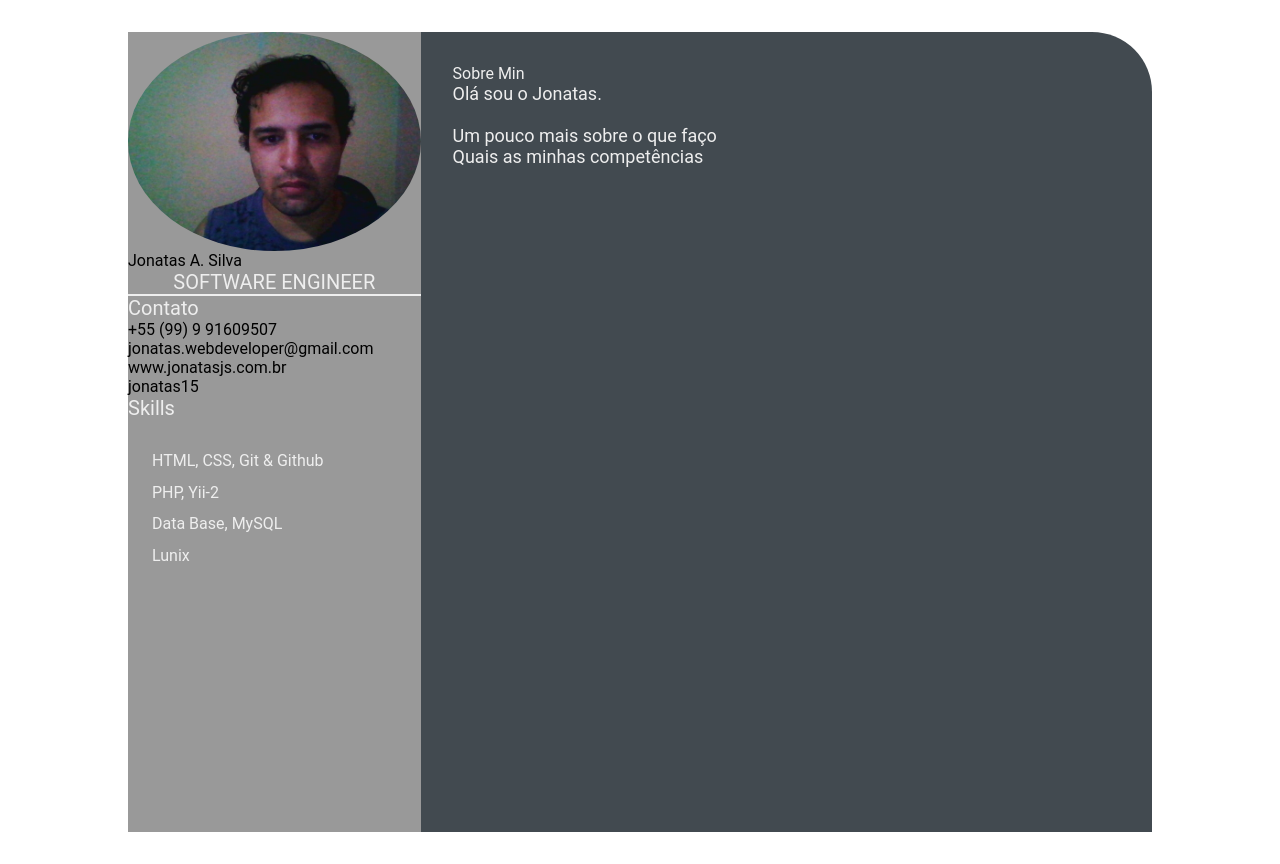
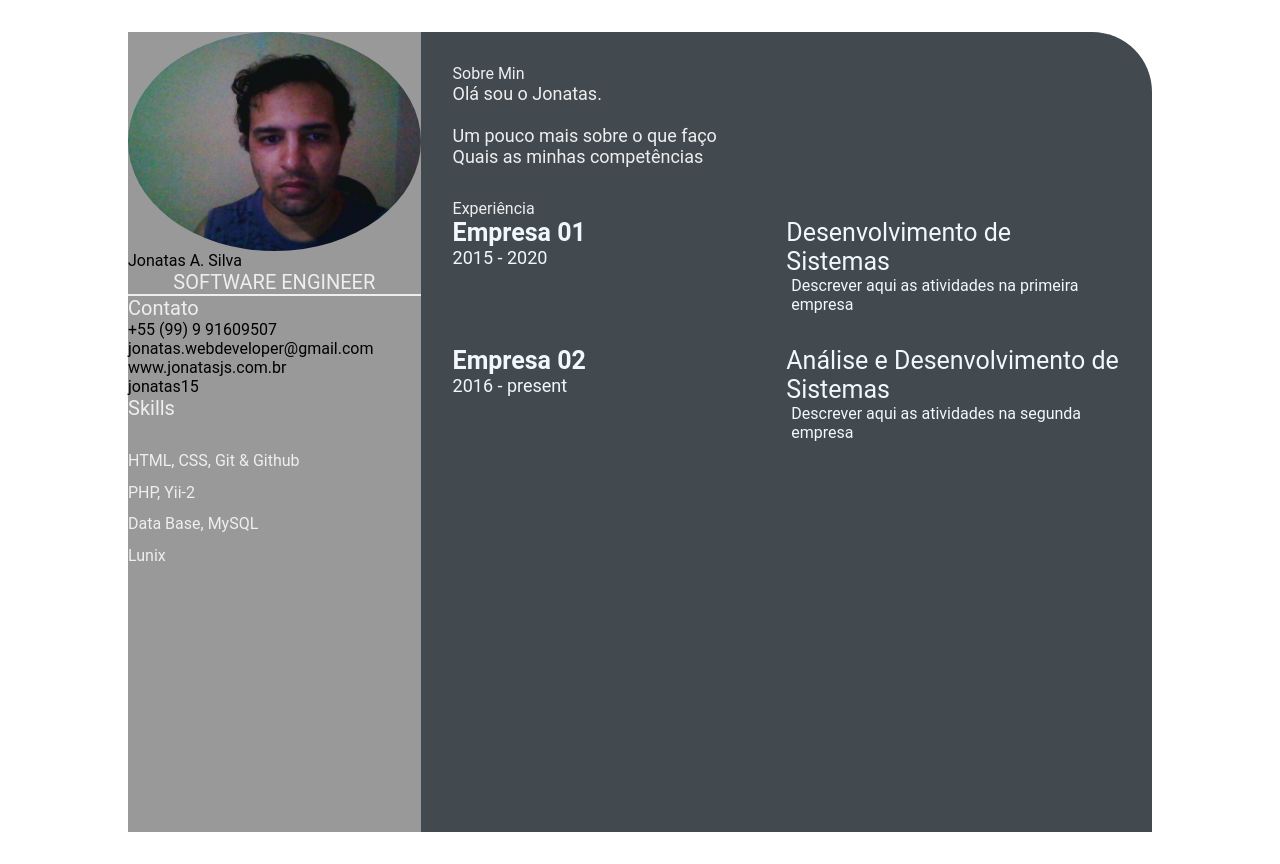
Before and after one commit to jonatas15/jornadadev, a plain HTML site: page index.html in a window 1280 px wide. Drawn offline with Linux system fonts and the light colour scheme.

Commit message:
Class-lesson-day-3 (#3)

```diff
--- a/index.html
+++ b/index.html
@@ -45,6 +45,29 @@
                         <br>Quais as minhas competências
                     </p>
                 </section>
+                <section class="experience gap">
+                    <div class="right-title">Experiência</div>
+                    <div class="experience-contents">
+                        <div class="exp-left">
+                            <p class="exp-company-name">Empresa 01</p>
+                            <p class="exp-time-period">2015 - 2020</p>
+                        </div>
+                        <div class="exp-right">
+                            <p class="exp-position">Desenvolvimento de Sistemas</p>
+                            <p class="exp-desc">Descrever aqui as atividades na primeira empresa</p>
+                        </div>
+                    </div>
+                    <div class="experience-contents">
+                        <div class="exp-left">
+                            <p class="exp-company-name">Empresa 02</p>
+                            <p class="exp-time-period">2016 - present</p>
+                        </div>
+                        <div class="exp-right">
+                            <p class="exp-position">Análise e Desenvolvimento de Sistemas</p>
+                            <p class="exp-desc">Descrever aqui as atividades na segunda empresa</p>
+                        </div>
+                    </div>
+                </section>
             </div>
         </section>
     </main>
--- a/style.css
+++ b/style.css
@@ -74,14 +74,12 @@
 .contact-info ul li i,
 .references ul li i {
     padding-right: 1rem;
-    padding: 1rem;
     font-size: 18px;
     color: #eeeeee;
 }
 
 .skills ul {
     padding-top: 1.5rem;
-    padding: 1.5rem;
 }
 .skills ul li p {
     padding: .4rem 0;
@@ -103,3 +101,38 @@
     font-size: 18px;
     color: #eeeeee;
 }
+
+.experience-contents,
+.education-contents,
+.awards-contents {
+    display: grid;
+    grid-template-columns: repeat(2, 1fr);
+    padding-bottom: 2rem;
+    color: #F1F8FD;
+}
+
+.exp-company-name,
+.education-school-name,
+.awards-company-name {
+    font-size: 25px;
+    font-weight: bold;
+}
+
+.exp-time-period,
+.educationp-time-period,
+.awards-time-period {
+    font-size: 18px;
+}
+
+.exp-position,
+.education-subject,
+.awards-name {
+    font-size: 25px;
+}
+
+.exp-desc,
+.education-desc,
+.awards-desc {
+    font-size: 16px;
+    padding-left: 5px;
+}
```
